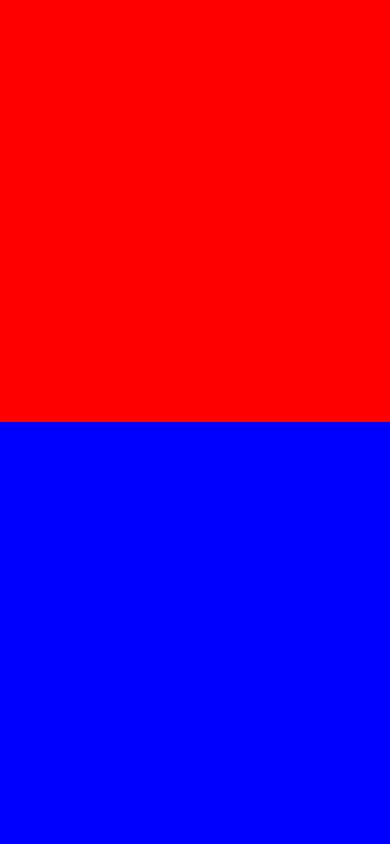
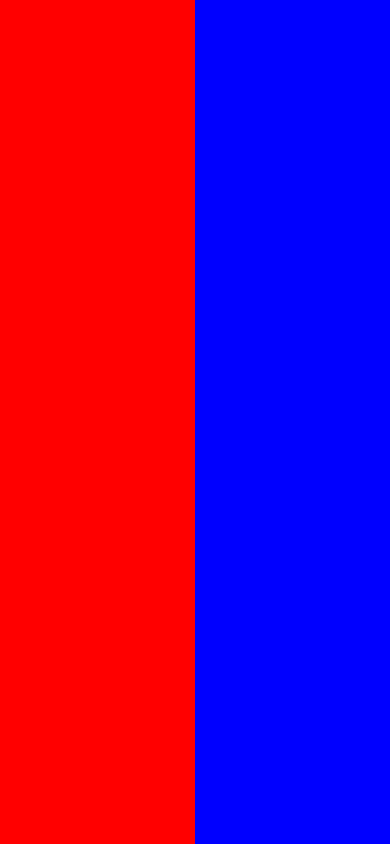
Before and after one commit to MiguelGarcia95/react-native-practice2, a React Native app: screen / in a window 390 px wide. Built offline with nearby package versions, Linux system fonts and the light colour scheme.

Commit message:
changed app page

```diff
--- a/App.js
+++ b/App.js
@@ -32,6 +32,7 @@ class App extends Component {
 const styles = StyleSheet.create({
   container: {
     flex: 1,
+    flexDirection: 'row'
   },
   half1: {
     flex: 1,
```
